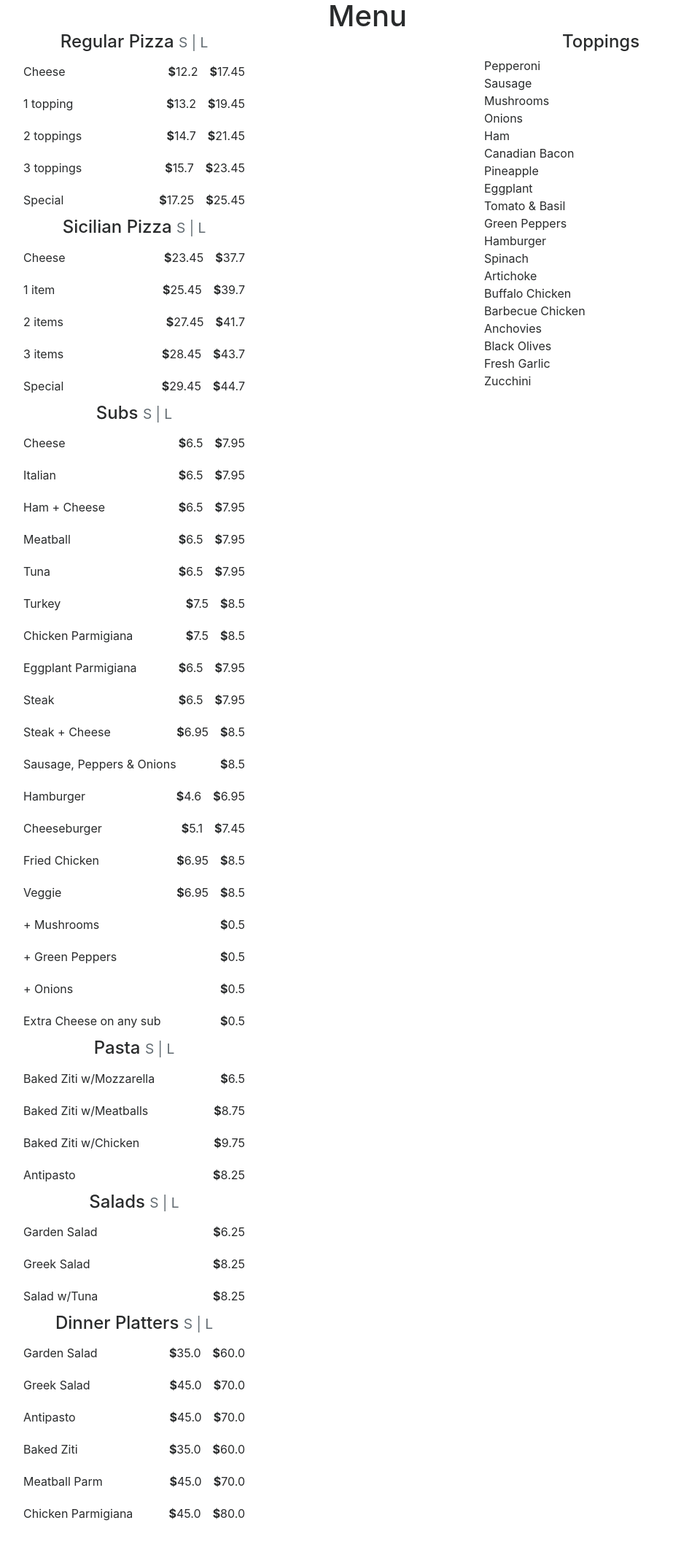
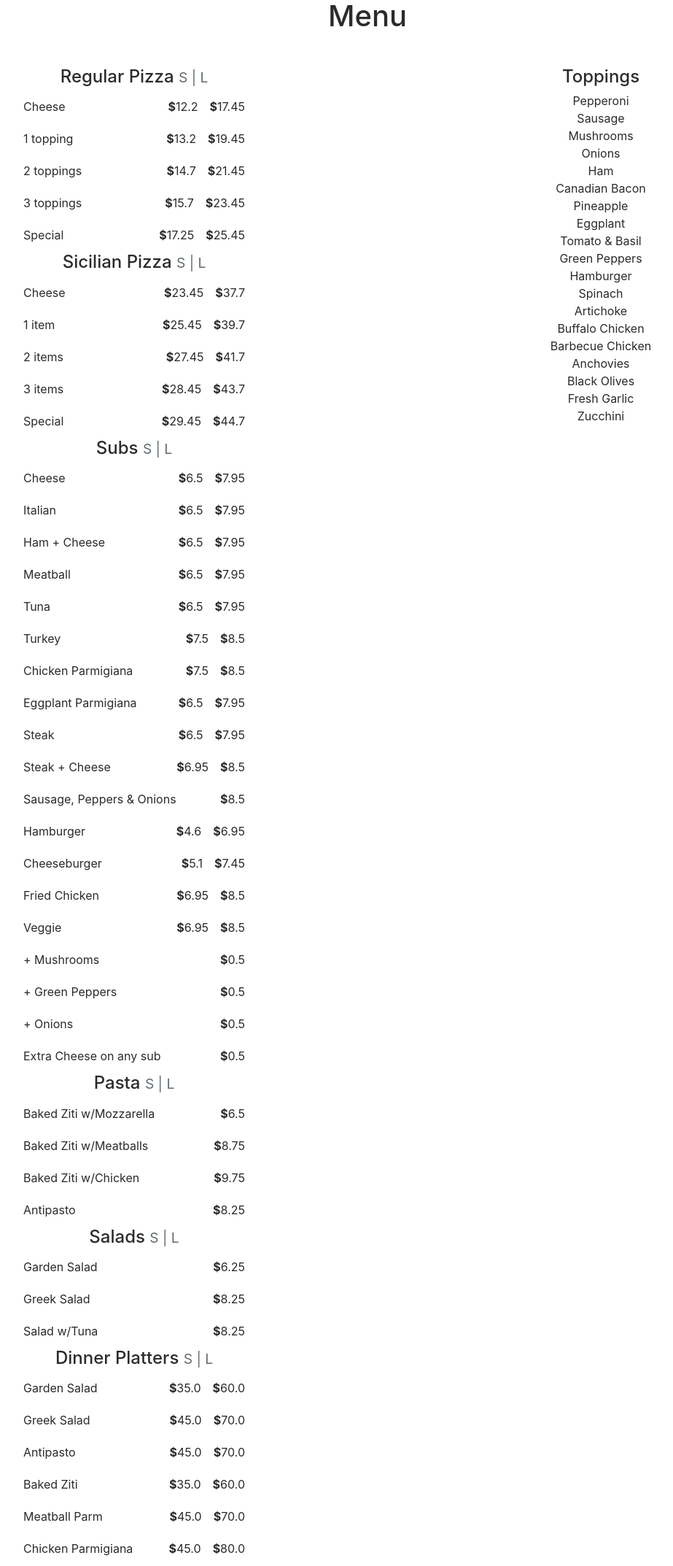
Before and after one commit to cobobrien/Wagon_wheel, a Django app: page / in a window 1280 px wide. Shown: the whole page at 73% size, without its empty margins (136-1059 px from the left). Before the commit the page ends 2084 px from the top, so only its background shows below. Run offline with Django 3.2, Linux system fonts and the light colour scheme; a user stored in the database is signed in; data comes from the database, SQL or seed files in the repository; both versions use the stored data as it was after the commit; some libraries are stand-ins or nearby versions.

Commit message:
Upgraded to Django 2.2

```diff
--- a/orders/templates/orders/menu.html
+++ b/orders/templates/orders/menu.html
@@ -12,7 +12,7 @@
      <h1 class="m-auto" style="text-align:center">Menu</h1>
 </div>
 <div class="d-flex justify-content-around">
-     <div class="w-25 d-flex flex-column">
+     <div class="mt-5 w-25 d-flex flex-column">
 
             {% for key, values in menu.items %}
                     <div class="align-self-center">
@@ -21,9 +21,12 @@
                             </h4>
 
                     </div>
+                    <div class="list-group">
                     {% for k,v in values.items %}
                         <div class="d-flex flex-row mb-1">
-                            <div class="mr-auto p-2">{{k}}</div>
+                            <div class="mr-auto p-2">
+                                {{k}}
+                            </div>
                             {% if v.small_price %}
                                 <div class="p-2"><b>$</b>{{v.small_price}}</div>
                             {% endif %}
@@ -43,14 +46,15 @@
                             </div>
                          {% endfor %}
                     {% endif %}
+                    </div>
             {% endfor %}
      </div>
-     <div class="w-25 d-flex flex-column">
+     <div class="mt-5 w-25 d-flex flex-column">
           <div class="align-self-center">
               <h4>Toppings</h4>
           </div>
          {% for key, values in toppings.items %}
-            <div>{{key}}</div>
+            <div class="align-self-center">{{key}}</div>
          {% endfor %}
      </div>
 </div>
--- a/requirements.txt
+++ b/requirements.txt
@@ -1 +1 @@
-Django==2.0.3
+Django==2.2
```
Also changed, not shown: db.sqlite3.
